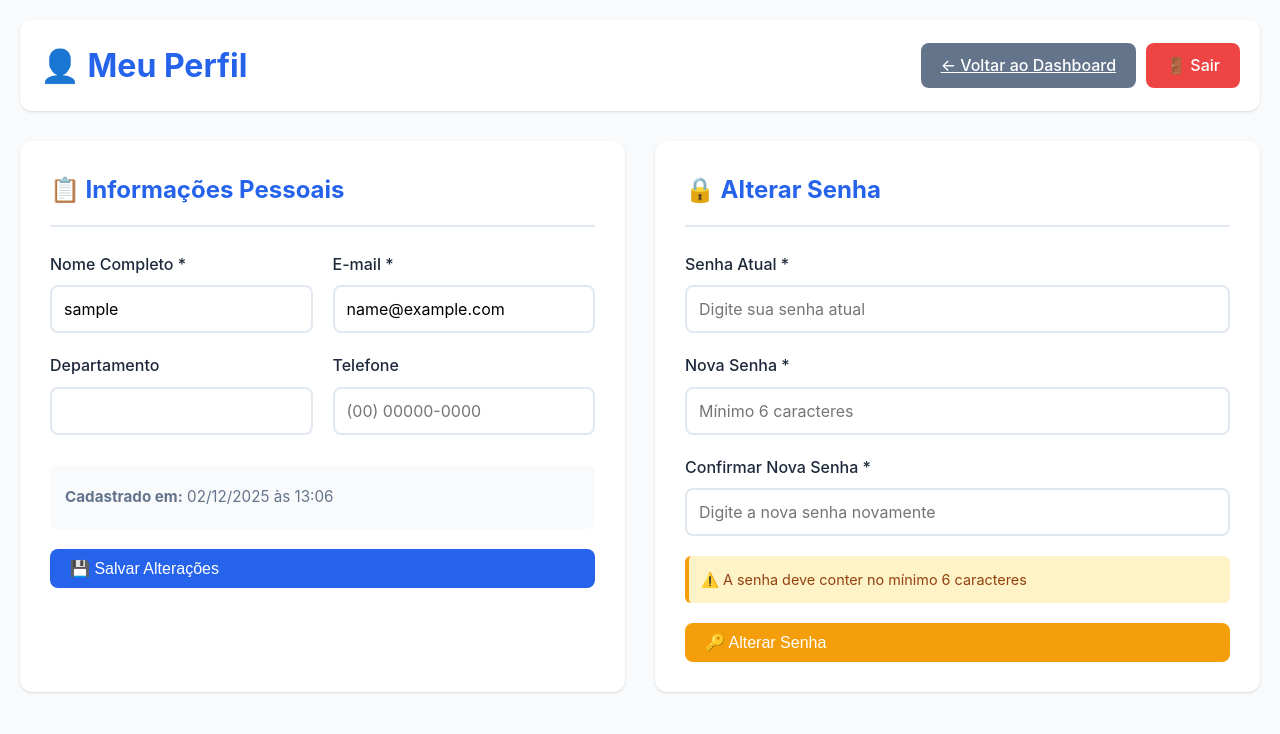
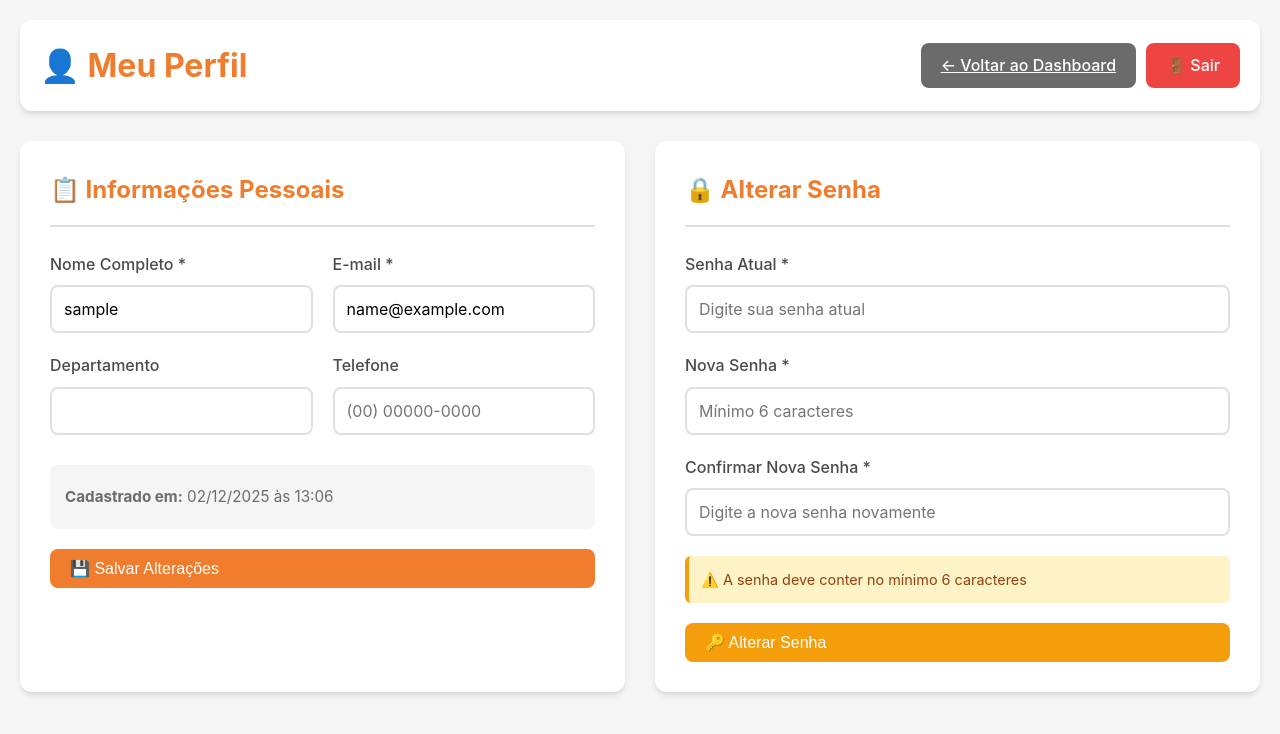
Before and after one commit to FelipeGermanoPassos/iventario_true, a Flask app: page /perfil in a window 1280 px wide. Shown: the top 734 px of the page. Run offline with Flask 3, Linux system fonts and the light colour scheme; the visitor is signed in with stand-in values (Sample User, id 1).

Commit message:
style(ui): aplica paleta de cores TrueSource em todo o sistema
- Atualiza cor primária para laranja TrueSource (#EF7D2D)
- Define cor hover laranja escuro (#D96B1F)
- Ajusta cores de texto para cinza escuro (#4A4A4A) e médio (#6B6B6B)
- Muda background para cinza claro (#F5F5F5)
- Atualiza gradiente da tela de login com cores TrueSource
- Modifica theme-color do PWA manifest para laranja
- Atualiza meta theme-color em todos os templates HTML
- Ajusta gradientes em admin.css para usar cores TrueSource
- Mantém cores de sucesso, aviso e erro padrão
- Aplica mudanças em: style.css, login.css, perfil.css, admin.css, relatorios.css, manifest.json e templates

```diff
--- a/app/static/css/login.css
+++ b/app/static/css/login.css
@@ -6,7 +6,7 @@
 
 body {
     font-family: 'Segoe UI', Tahoma, Geneva, Verdana, sans-serif;
-    background: linear-gradient(135deg, #667eea 0%, #764ba2 100%);
+    background: linear-gradient(135deg, #EF7D2D 0%, #D96B1F 100%);
     min-height: 100vh;
     display: flex;
     align-items: center;
--- a/app/static/css/perfil.css
+++ b/app/static/css/perfil.css
@@ -1,4 +1,18 @@
 /* Estilos específicos para página de perfil */
+
+:root {
+    --primary-color: #EF7D2D;
+    --primary-hover: #D96B1F;
+    --secondary-color: #6B6B6B;
+    --success-color: #10b981;
+    --danger-color: #ef4444;
+    --bg-color: #F5F5F5;
+    --card-bg: #ffffff;
+    --text-color: #4A4A4A;
+    --text-secondary: #6B6B6B;
+    --border-color: #E0E0E0;
+    --shadow: 0 4px 6px -1px rgb(0 0 0 / 0.1), 0 2px 4px -2px rgb(0 0 0 / 0.1);
+}
 
 .perfil-container {
     display: grid;
--- a/app/static/css/style.css
+++ b/app/static/css/style.css
@@ -5,15 +5,17 @@
 }
 
 :root {
-    --primary-color: #2563eb;
-    --secondary-color: #64748b;
+    --primary-color: #EF7D2D;
+    --primary-hover: #D96B1F;
+    --secondary-color: #6B6B6B;
     --success-color: #10b981;
     --warning-color: #f59e0b;
     --danger-color: #ef4444;
-    --bg-color: #f8fafc;
+    --bg-color: #F5F5F5;
     --card-bg: #ffffff;
-    --text-color: #1e293b;
-    --border-color: #e2e8f0;
+    --text-color: #4A4A4A;
+    --text-secondary: #6B6B6B;
+    --border-color: #E0E0E0;
     --shadow: 0 1px 3px 0 rgb(0 0 0 / 0.1), 0 1px 2px -1px rgb(0 0 0 / 0.1);
     --shadow-lg: 0 10px 15px -3px rgb(0 0 0 / 0.1), 0 4px 6px -4px rgb(0 0 0 / 0.1);
 }
--- a/app/templates/admin.html
+++ b/app/templates/admin.html
@@ -5,7 +5,7 @@
     <meta name="viewport" content="width=device-width, initial-scale=1.0">
     <title>Painel Administrativo - Sistema de Inventário</title>
     <link rel="manifest" href="{{ url_for('static', filename='manifest.json') }}">
-    <meta name="theme-color" content="#1e40af">
+    <meta name="theme-color" content="#EF7D2D">
     <link rel="stylesheet" href="{{ url_for('static', filename='css/style.css') }}">
     <link rel="stylesheet" href="{{ url_for('static', filename='css/admin.css') }}">
 </head>
--- a/app/templates/index.html
+++ b/app/templates/index.html
@@ -5,7 +5,7 @@
     <meta name="viewport" content="width=device-width, initial-scale=1.0">
     <title>Inventário de Equipamentos TI</title>
     <link rel="manifest" href="{{ url_for('static', filename='manifest.json') }}">
-    <meta name="theme-color" content="#1e40af">
+    <meta name="theme-color" content="#EF7D2D">
     <link rel="stylesheet" href="{{ url_for('static', filename='css/style.css') }}">
     <script src="https://cdn.jsdelivr.net/npm/chart.js"></script>
 </head>
--- a/app/templates/login.html
+++ b/app/templates/login.html
@@ -5,7 +5,7 @@
     <meta name="viewport" content="width=device-width, initial-scale=1.0">
     <title>Login - Sistema de Inventário</title>
     <link rel="manifest" href="{{ url_for('static', filename='manifest.json') }}">
-    <meta name="theme-color" content="#1e40af">
+    <meta name="theme-color" content="#EF7D2D">
     <link rel="stylesheet" href="{{ url_for('static', filename='css/login.css') }}">
 </head>
 <body>
--- a/app/templates/perfil.html
+++ b/app/templates/perfil.html
@@ -5,7 +5,7 @@
     <meta name="viewport" content="width=device-width, initial-scale=1.0">
     <title>Meu Perfil - Sistema de Inventário</title>
     <link rel="manifest" href="{{ url_for('static', filename='manifest.json') }}">
-    <meta name="theme-color" content="#1e40af">
+    <meta name="theme-color" content="#EF7D2D">
     <link rel="stylesheet" href="{{ url_for('static', filename='css/style.css') }}">
     <link rel="stylesheet" href="{{ url_for('static', filename='css/perfil.css') }}">
 </head>
--- a/app/templates/relatorios.html
+++ b/app/templates/relatorios.html
@@ -5,7 +5,7 @@
     <meta name="viewport" content="width=device-width, initial-scale=1.0">
     <title>Relatórios de Empréstimos - Sistema de Inventário</title>
     <link rel="manifest" href="{{ url_for('static', filename='manifest.json') }}">
-    <meta name="theme-color" content="#1e40af">
+    <meta name="theme-color" content="#EF7D2D">
     <link rel="stylesheet" href="{{ url_for('static', filename='css/style.css') }}">
     <link rel="stylesheet" href="{{ url_for('static', filename='css/relatorios.css') }}">
     <script src="https://cdn.jsdelivr.net/npm/chart.js"></script>
```
Also changed, not shown: app/static/css/admin.css (+13 -2 lines), app/static/css/relatorios.css (+15 -0 lines), app/static/manifest.json.
